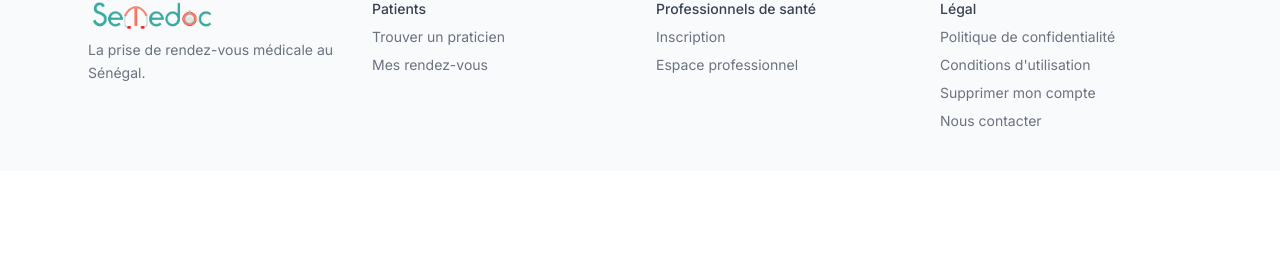
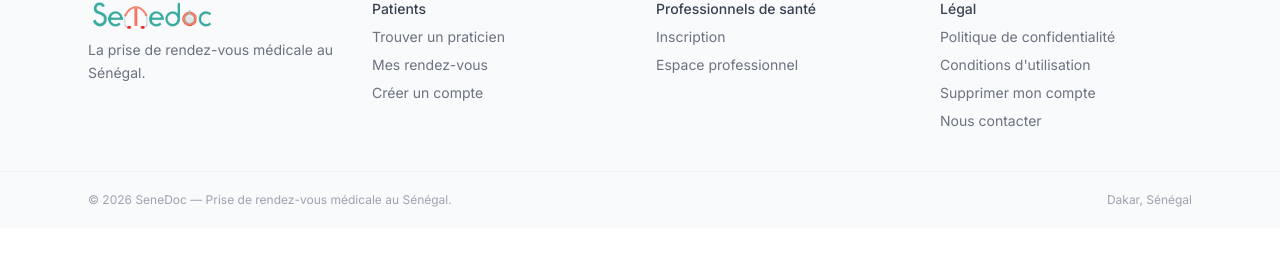
Before and after one commit to apps1global/senedoc-frontend, a Next.js app: page /blog in a window 1280 px wide. Shown: the part 399-677 px from the top of the page. Built offline with nearby package versions, Linux system fonts and the light colour scheme; no server answers.

Commit message:
Footer: corrige liens casses (recherche, espace medecin), ajoute copyright et creer un compte

```diff
--- a/src/components/Footer.tsx
+++ b/src/components/Footer.tsx
@@ -13,13 +13,14 @@ export function Footer() {
         </div>
         <div className="text-sm text-gray-500 space-y-2">
           <p className="font-medium text-gray-700">Patients</p>
-          <Link href="/#recherche" className="block hover:text-teal transition-colors">Trouver un praticien</Link>
+          <Link href="/recherche" className="block hover:text-teal transition-colors">Trouver un praticien</Link>
           <Link href="/espace-patient" className="block hover:text-teal transition-colors">Mes rendez-vous</Link>
+          <Link href="/inscription" className="block hover:text-teal transition-colors">Créer un compte</Link>
         </div>
         <div className="text-sm text-gray-500 space-y-2">
           <p className="font-medium text-gray-700">Professionnels de santé</p>
           <Link href="/inscription/medecin" className="block hover:text-teal transition-colors">Inscription</Link>
-          <Link href="/inscription/medecin" className="block hover:text-teal transition-colors">Espace professionnel</Link>
+          <Link href="/espace-medecin" className="block hover:text-teal transition-colors">Espace professionnel</Link>
         </div>
         <div className="text-sm text-gray-500 space-y-2">
           <p className="font-medium text-gray-700">Légal</p>
@@ -29,6 +30,12 @@ export function Footer() {
           <Link href="/contact" className="block hover:text-teal transition-colors">Nous contacter</Link>
         </div>
       </div>
+      <div className="border-t border-gray-100">
+        <div className="max-w-6xl mx-auto px-6 py-5 flex flex-col sm:flex-row items-center justify-between gap-2 text-xs text-gray-400">
+          <p>© {new Date().getFullYear()} SeneDoc — Prise de rendez-vous médicale au Sénégal.</p>
+          <p>Dakar, Sénégal</p>
+        </div>
+      </div>
     </footer>
   );
 }
```
